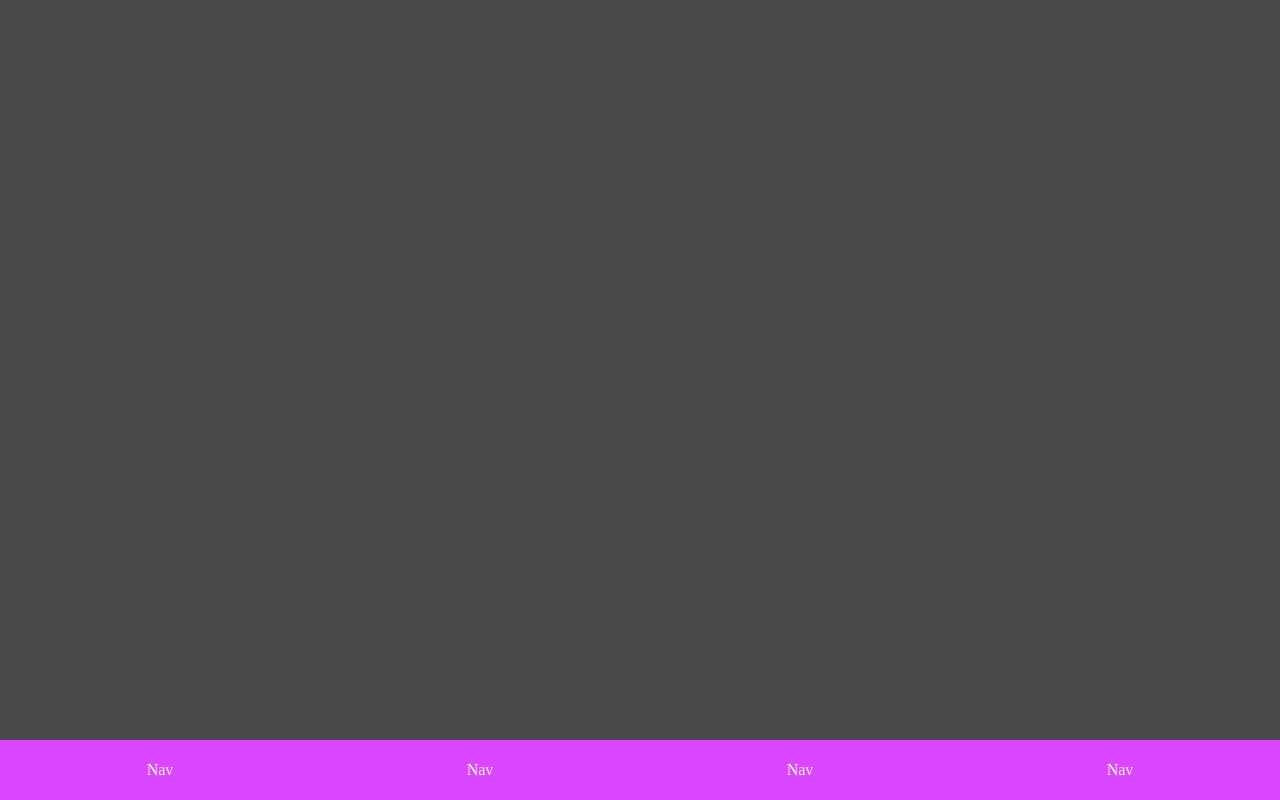
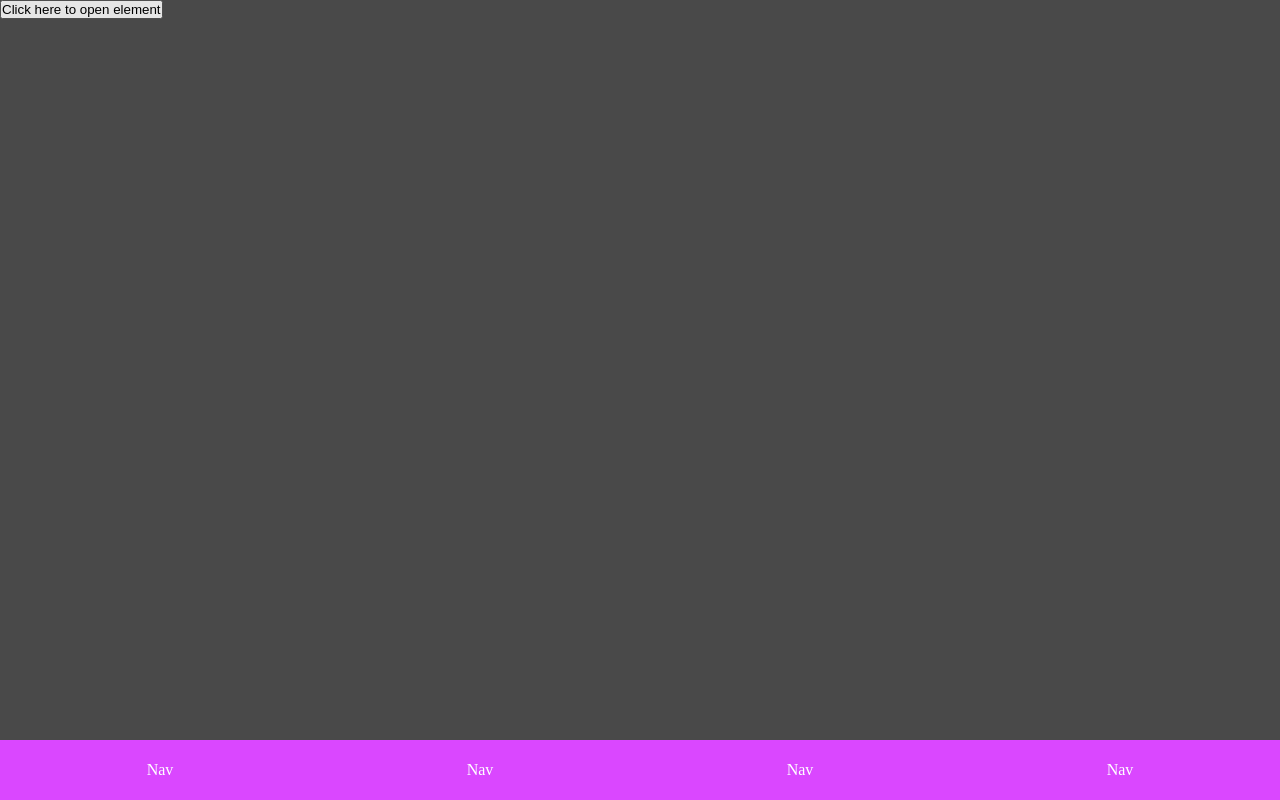
Before and after one commit to IlyesDjari/TrainWorld, a website: page Web-APP/docs/pages/index.html in a window 1280 px wide. Drawn offline with Linux system fonts and the light colour scheme.

Commit message:
WIP adding pop up's for clicked elements on plan

```diff
--- a/Web-APP/docs/pages/index.html
+++ b/Web-APP/docs/pages/index.html
@@ -15,6 +15,18 @@
         <div class="phone"></div>
         <h2>Draai uw scherm aub</h2>
     </div>
+
+
+    <div class="houseplan">
+
+        <button id="planelement">
+            Click here to open element
+        </button>
+
+    </div>
+
+
+
 
     <nav>
         <ul>
@@ -35,6 +47,10 @@
             </a>
         </ul>
     </nav>
+
+
+
+
 </body>
 <script src="../../src/index.js"></script>
 
--- a/Web-APP/docs/styling-pages/style.css
+++ b/Web-APP/docs/styling-pages/style.css
@@ -52,6 +52,7 @@
     #askLandscape {
         position: absolute;
         flex-direction: column;
+        display: none;
         justify-content: center;
         align-items: center;
         z-index: 10;
--- a/Web-APP/src/index.js
+++ b/Web-APP/src/index.js
@@ -10,3 +10,7 @@
         document.getElementById('askLandscape').style.display = "none";
     }
 }, 1000);
+
+document.getElementById('planelement').addEventListener(click, () => {
+    console.log("clicked");
+})
```
